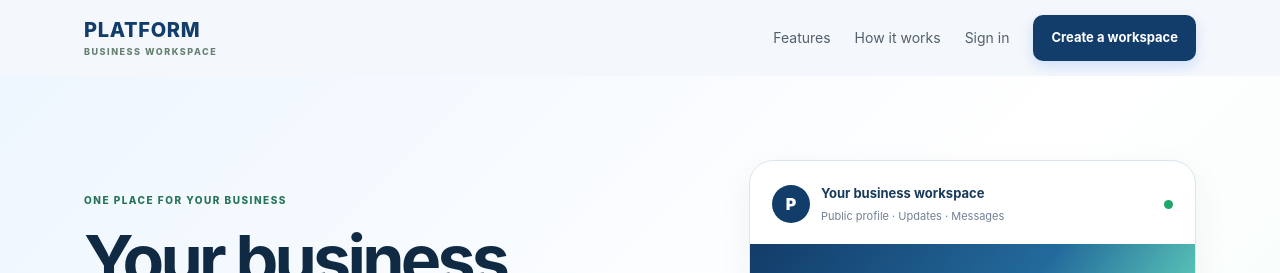
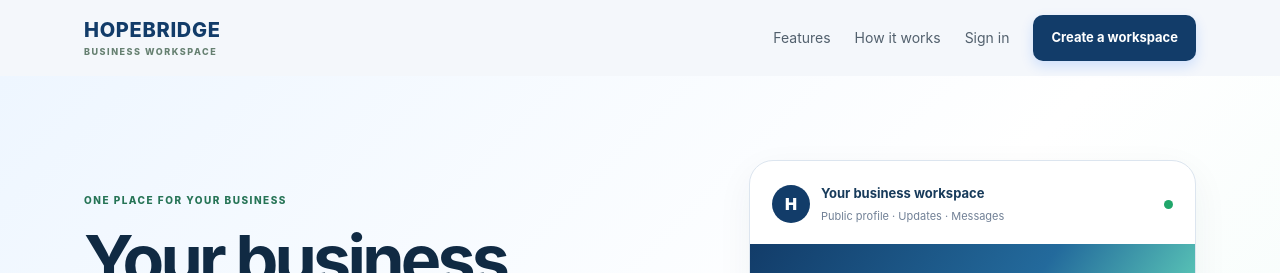
Before and after one commit to agentsarahmitchell56-code/USHopeBridge, a Next.js app: page / in a window 1280 px wide. Shown: the top 273 px of the page. Built offline with nearby package versions, Linux system fonts and the light colour scheme.

Commit message:
Rebrand public workspace as HOPEBRIDGE

```diff
--- a/app/page.tsx
+++ b/app/page.tsx
@@ -10,7 +10,7 @@ export default function HomePage() {
   return (
     <main>
       <header className="nav container" style={{ minHeight: 76, gap: 24 }}>
-        <Link href="/" className="brand" aria-label="Platform home">PLATFORM<span>BUSINESS WORKSPACE</span></Link>
+        <Link href="/" className="brand" aria-label="HOPEBRIDGE home">HOPEBRIDGE<span>BUSINESS WORKSPACE</span></Link>
         <nav className="links" aria-label="Main navigation">
           <a href="#features">Features</a>
           <a href="#how-it-works">How it works</a>
@@ -36,7 +36,7 @@ export default function HomePage() {
             <p style={{ fontSize: 13, marginTop: 18 }}>Start with a business profile and publish updates. No paid plan is required to create an account.</p>
           </div>
           <div className="card platform-preview">
-            <div className="platform-preview-top"><span className="platform-avatar">P</span><div><strong>Your business workspace</strong><small>Public profile · Updates · Messages</small></div><span className="platform-live-dot" /></div>
+            <div className="platform-preview-top"><span className="platform-avatar">H</span><div><strong>Your business workspace</strong><small>Public profile · Updates · Messages</small></div><span className="platform-live-dot" /></div>
             <div className="platform-cover"><span>YOUR BUSINESS</span></div>
             <div className="platform-profile-row"><span className="platform-profile-avatar">B</span><div><strong>Business name</strong><small>Your public business profile</small></div></div>
             <div className="platform-preview-stats"><div><strong>Profile</strong><small>Business details</small></div><div><strong>Posts</strong><small>Photo & video</small></div><div><strong>Drafts</strong><small>Private until published</small></div></div>
```
